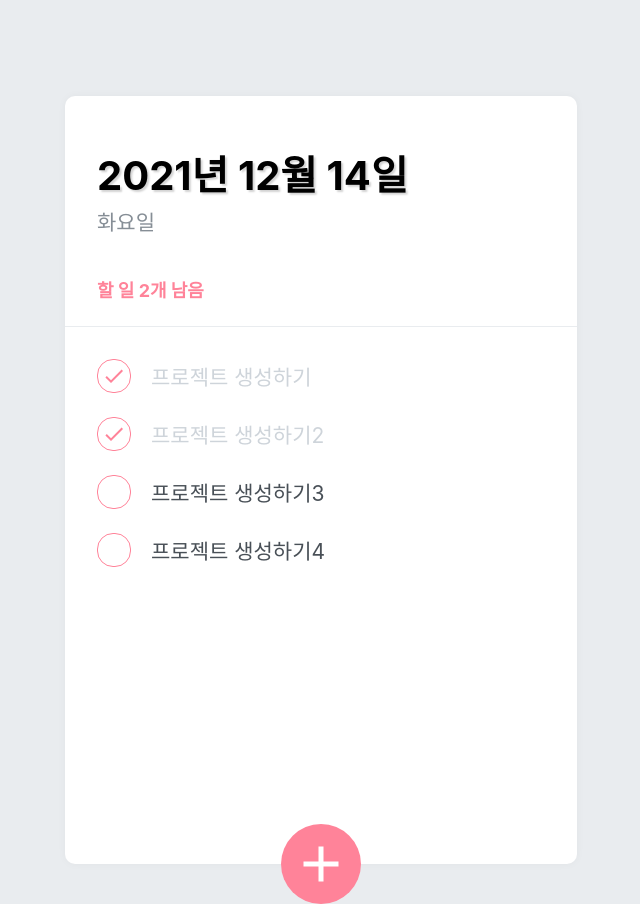
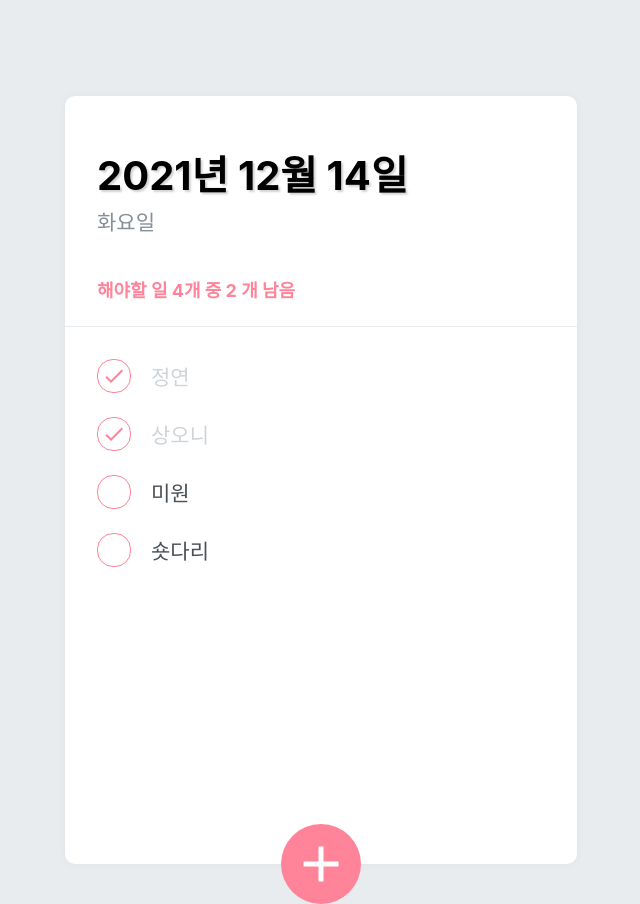
Before and after one commit to jeongyummy/Simple-react-todolist, a React (Create React App) app: page / in a window 1280 px wide. Shown: the whole page, without its empty margins (319-959 px from the left). Built offline with nearby package versions, Linux system fonts and the light colour scheme.

Commit message:
[fix] todolist 체크, 삭제, 갯수 카운팅 기능 구현 완료

```diff
--- a/src/components/TodoHead.js
+++ b/src/components/TodoHead.js
@@ -29,11 +29,24 @@
 
 function TodoHead() {
   const todos = useTodoState();
+  const undoneTasks = todos.filter((todo) => !todo.done);
+  //완료 되지 않는 값 고르기
+
+  const today = new Date();
+  const dateString = today.toLocaleDateString("ko-KR", {
+    year: "numeric",
+    month: "long",
+    day: "numeric",
+  });
+  const dayName = today.toLocaleDateString("ko-KR", { weekday: "long" });
+
   return (
     <TodoHeadBlock>
       <h1>2021년 12월 14일</h1>
       <div className="day">화요일</div>
-      <div className="tasks-left">할 일 2개 남음</div>
+      <div className="tasks-left">
+        해야할 일 {todos.length}개 중 {undoneTasks.length} 개 남음
+      </div>
     </TodoHeadBlock>
   );
 }
--- a/src/components/TodoItem.js
+++ b/src/components/TodoItem.js
@@ -1,6 +1,7 @@
-import React from 'react';
-import styled, { css } from 'styled-components';
-import { MdDone, MdDelete } from 'react-icons/md';
+import React from "react";
+import styled, { css } from "styled-components";
+import { MdDone, MdDelete } from "react-icons/md";
+import { useTodoDispatch } from "../TodoContext";
 
 const Remove = styled.div`
   display: flex;
@@ -31,18 +32,18 @@
   width: 32px;
   height: 32px;
   border-radius: 16px;
-  border: 1px solid #FF8399;
+  border: 1px solid #ff8399;
   font-size: 24px;
   display: flex;
   align-items: center;
   justify-content: center;
   margin-right: 20px;
   cursor: pointer;
-  ${props =>
+  ${(props) =>
     props.done &&
     css`
-      border: 1px solid #FF8399;
-      color: #FF8399;
+      border: 1px solid #ff8399;
+      color: #ff8399;
     `}
 `;
 
@@ -50,19 +51,24 @@
   flex: 1;
   font-size: 21px;
   color: #495057;
-  ${props =>
+  ${(props) =>
     props.done &&
     css`
       color: #ced4da;
     `}
 `;
 
-function TodoItem({ id, done, text}) {
+function TodoItem({ id, done, text }) {
+  const dispatch = useTodoDispatch();
+  const onToggle = () => dispatch({ type: "TOGGLE", id });
+  const onRemove = () => dispatch({ type: "REMOVE", id });
   return (
     <TodoItemBlock>
-      <CheckCircle done={done}>{done && <MdDone />}</CheckCircle>
+      <CheckCircle done={done} onClick={onToggle}>
+        {done && <MdDone />}
+      </CheckCircle>
       <Text done={done}>{text}</Text>
-      <Remove>
+      <Remove onClick={onRemove}>
         <MdDelete />
       </Remove>
     </TodoItemBlock>
--- a/src/components/TodoList.js
+++ b/src/components/TodoList.js
@@ -1,6 +1,7 @@
-import React from 'react';
-import styled from 'styled-components';
-import TodoItem from './TodoItem';
+import React from "react";
+import styled from "styled-components";
+import TodoItem from "./TodoItem";
+import { useTodoState } from "../TodoContext";
 
 const TodoListBlock = styled.div`
   flex: 1;
@@ -10,15 +11,20 @@
 `;
 
 function TodoList() {
+  const todos = useTodoState();
+
   return (
-  <TodoListBlock>
-    <TodoItem text="프로젝트 생성하기" done={true} />
-    <TodoItem text="프로젝트 생성하기2" done={true} />
-    <TodoItem text="프로젝트 생성하기3" done={false} />
-    <TodoItem text="프로젝트 생성하기4" done={false} />
-  </TodoListBlock>
+    <TodoListBlock>
+      {todos.map((todo) => (
+        <TodoItem
+          key={todo.id}
+          id={todo.id}
+          text={todo.text}
+          done={todo.done}
+        />
+      ))}
+    </TodoListBlock>
   );
 }
 
-
 export default TodoList;
```
